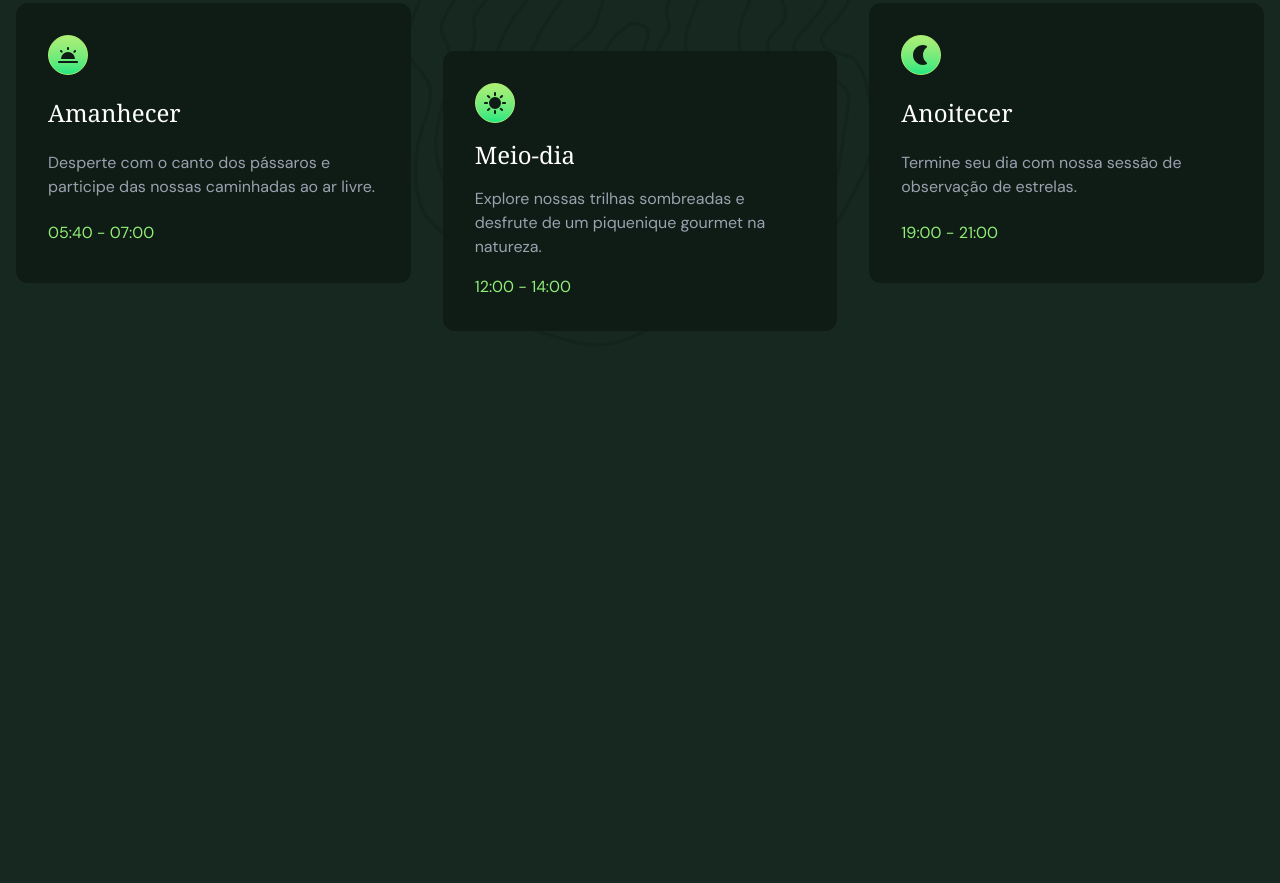
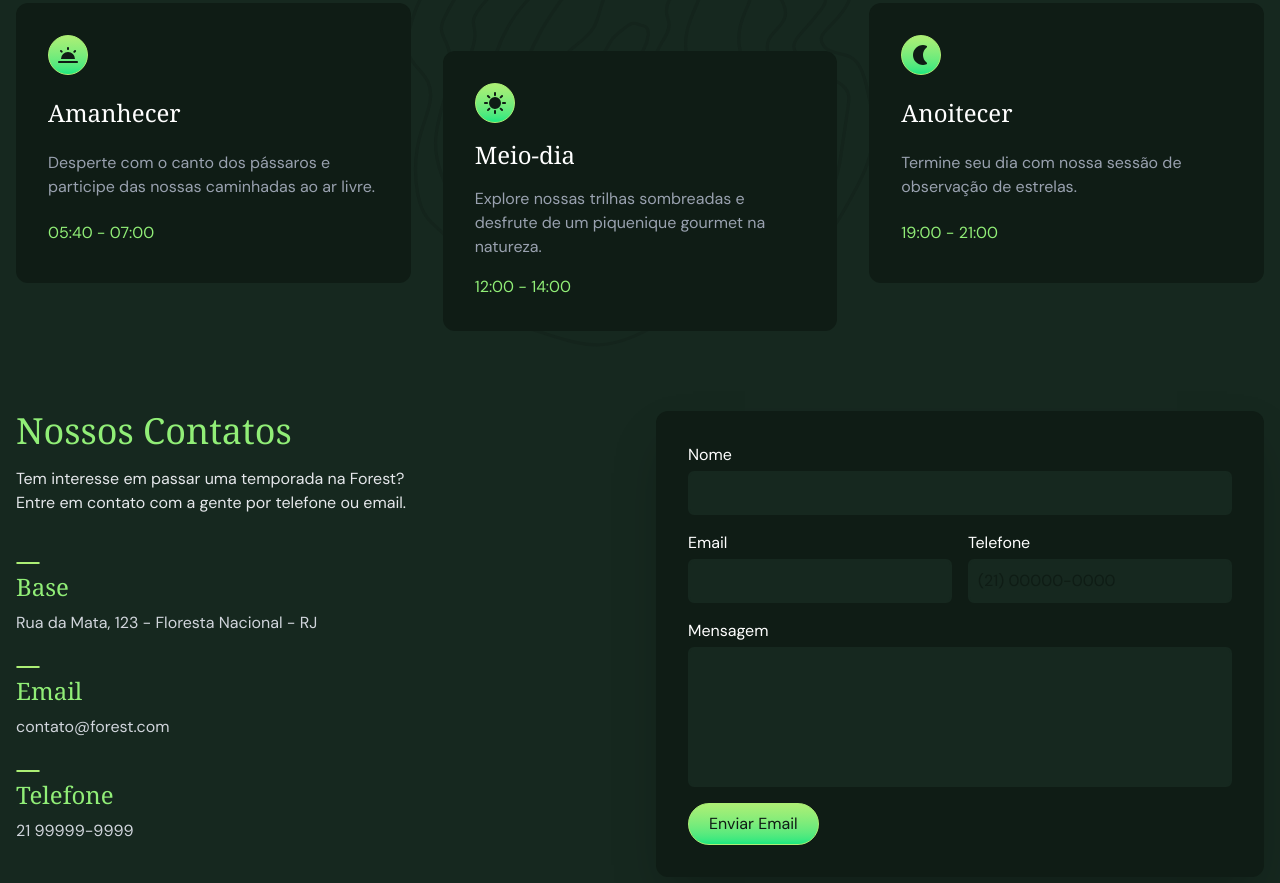
Before and after one commit to jonathanbardanca/Forest-site, a website: page src/index.html in a window 1280 px wide. Shown: the part 3180-4063 px from the top of the page. Before the commit the page ends 3591 px from the top, so only its background shows below. Drawn offline with Linux system fonts and the light colour scheme; files whose address does not match are found by name; a web font is replaced by a local one.

Commit message:
adicionado sessao contato

```diff
--- a/src/index.html
+++ b/src/index.html
@@ -245,6 +245,65 @@
     </div>
   </section>
 
+  <!-- contato -->
+  <section id="contato" class="container mb-12 sm:mb-16 grid lg:grid-cols-2 gap-8">
+    <div>
+      <h1 class="font-serif text-4xl text-verde-300 mb-4">Nossos Contatos</h1>
+      <p class="text-gray-200 text-balance mb-8">
+        Tem interesse em passar uma temporada na Forest? Entre em contato com
+        a gente por telefone ou email.
+      </p>
+      <div class="grid gap-4">
+        <div>
+          <span class="h-0.5 w-6 neon inline-block"></span>
+          <h2 class="mb-2 text-2xl text-verde-300 font-serif">Base</h2>
+          <p class="text-gray-300">
+            Rua da Mata, 123 - Floresta Nacional - RJ
+          </p>
+        </div>
+
+        <div>
+          <span class="h-0.5 w-6 neon inline-block"></span>
+          <h2 class="mb-2 text-2xl text-verde-300 font-serif">Email</h2>
+          <p class="text-gray-300">contato@forest.com</p>
+        </div>
+
+        <div>
+          <span class="h-0.5 w-6 neon inline-block"></span>
+          <h2 class="mb-2 text-2xl text-verde-300 font-serif">Telefone</h2>
+          <p class="text-gray-300">21 99999-9999</p>
+        </div>
+      </div>
+    </div>
+
+    <form class="grid gap-4 rounded-xl bg-verde-900 shadow-2xl p-4 lg:p-8" action="">
+      <div class="grid gap-1">
+        <label class="text-white" for="nome">Nome</label>
+        <input id="nome" name="nome"
+        class="input" type="text">
+      </div>
+
+      <div class="grid gap-4 sm:grid-cols-2">
+        <div class="grid gap-1">
+          <label class="text-white" for="email">Email</label>
+          <input type="email" id="email" name="email" class="input">
+        </div>
+        <div class="grid gap-1">
+          <label class="text-white" for="telefone">Telefone</label>
+          <input id="telefone" name="telefone" class="input" placeholder="(21) 00000-0000" type="text" />
+        </div>
+      </div>
+
+      <div class="grid gap-1">
+        <label class="text-white" for="mensagem">Mensagem</label>
+        <textarea id="mensagem" name="mensagem" rows="5" class="input resize-none" type="text"></textarea>
+      </div>
+
+      <button class="place-self-start btn">Enviar Email</button>
+    </form>
+  </section>
+
+
 
 
   <script src="../script.js"></script>
```
Also changed, not shown: src/tailwind.css.
